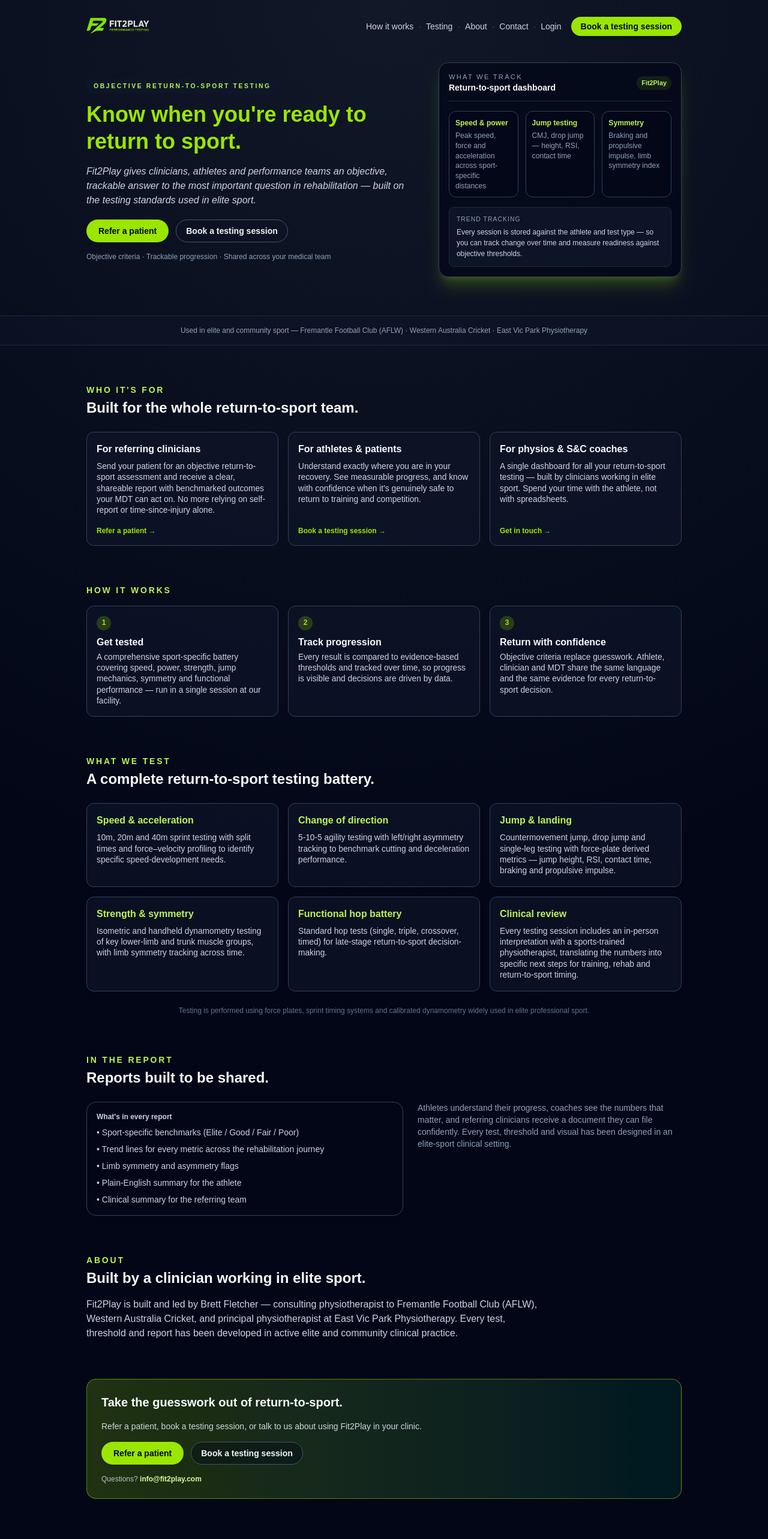
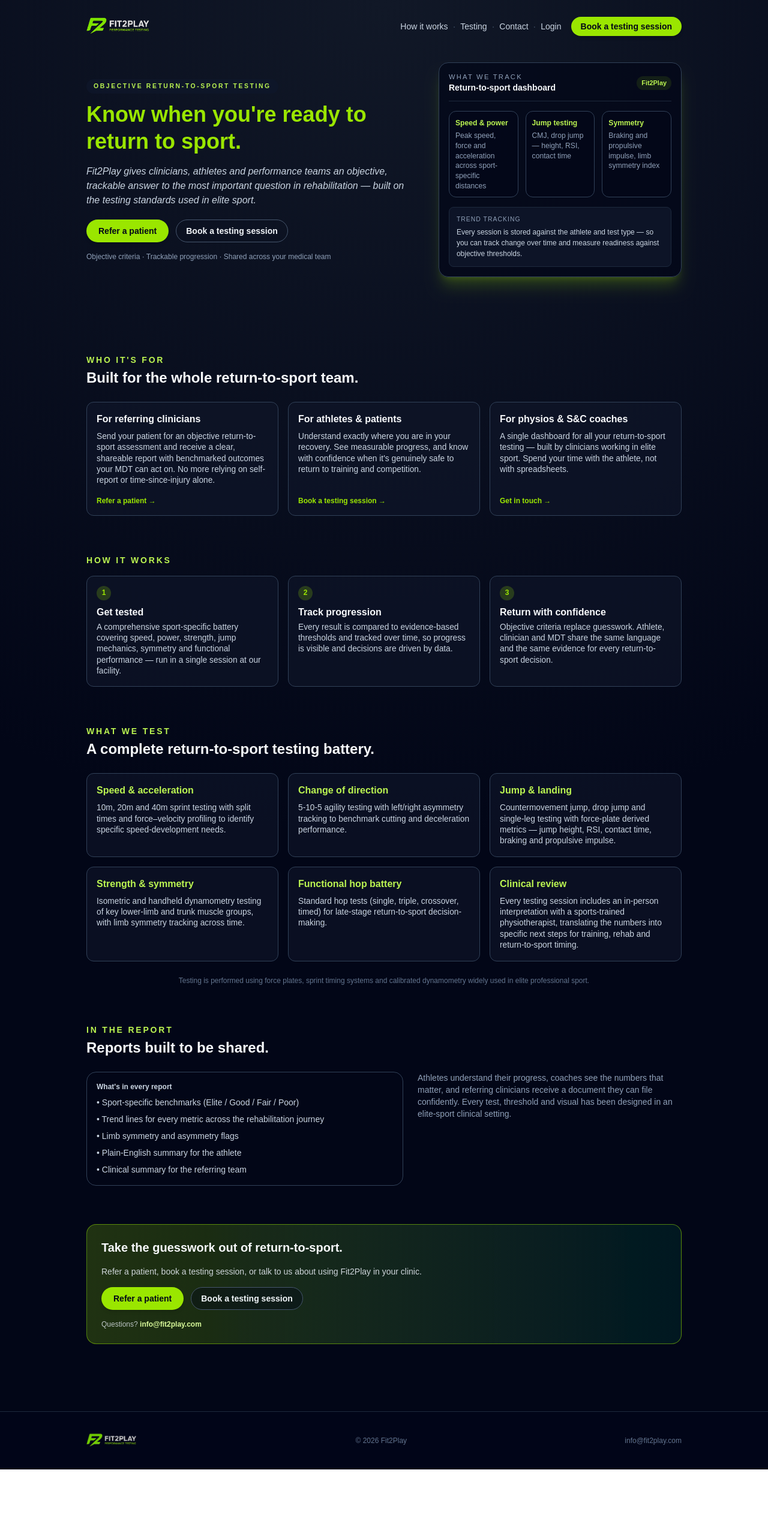
Before and after one commit to brettcolinfletcher-cmyk/fit2play, a Next.js app: page / in a window 1280 px wide. Shown: the top 2566 px of the page at 60% size. After the commit the page ends 2450 px from the top, so only its background shows below. Built offline with nearby package versions, Linux system fonts and the light colour scheme.

Commit message:
homepage: remove trust strip and About section pending team bios

```diff
--- a/app/page.tsx
+++ b/app/page.tsx
@@ -39,12 +39,6 @@ export default function HomePage() {
           </span>
           <a href="#testing" className="hover:text-lime-400">
             Testing
-          </a>
-          <span className="text-slate-600" aria-hidden>
-            ·
-          </span>
-          <a href="#about" className="hover:text-lime-400">
-            About
           </a>
           <span className="text-slate-600" aria-hidden>
             ·
@@ -96,9 +90,6 @@ export default function HomePage() {
             </a>
             <a href="#testing" className="hover:text-lime-400" onClick={closeMenu}>
               Testing
-            </a>
-            <a href="#about" className="hover:text-lime-400" onClick={closeMenu}>
-              About
             </a>
             <a href="#contact" className="hover:text-lime-400" onClick={closeMenu}>
               Contact
@@ -175,13 +166,6 @@ export default function HomePage() {
               <p>Every session is stored against the athlete and test type — so you can track change over time and measure readiness against objective thresholds.</p>
             </div>
           </div>
-        </section>
-
-        <section className="w-screen relative left-1/2 right-1/2 -ml-[50vw] -mr-[50vw] border-y border-slate-800 bg-slate-900/40 py-4">
-          {/* TODO: replace with logo row when assets available */}
-          <p className="mx-auto max-w-5xl px-4 text-center text-xs text-slate-400">
-            Used in elite and community sport — Fremantle Football Club (AFLW) · Western Australia Cricket · East Vic Park Physiotherapy
-          </p>
         </section>
 
         <section id="who" className="scroll-mt-24 pb-16 pt-16">
@@ -292,16 +276,6 @@ export default function HomePage() {
           </div>
         </section>
 
-        <section id="about" className="scroll-mt-24 pb-16">
-          <h2 className="mb-1 text-sm font-semibold uppercase tracking-[0.2em] text-lime-300">About</h2>
-          <h3 className="mb-4 text-xl font-semibold text-slate-50 md:text-2xl">
-            Built by a clinician working in elite sport.
-          </h3>
-          <p className="max-w-3xl text-sm text-slate-300 md:text-base">
-            Fit2Play is built and led by Brett Fletcher — consulting physiotherapist to Fremantle Football Club (AFLW), Western Australia Cricket, and principal physiotherapist at East Vic Park Physiotherapy. Every test, threshold and report has been developed in active elite and community clinical practice.
-          </p>
-        </section>
-
         <section id="contact" className="scroll-mt-24 pb-8">
           <div className="flex flex-col gap-4 rounded-2xl border border-lime-400/50 bg-gradient-to-r from-lime-400/20 to-emerald-500/10 px-5 py-6 text-sm text-slate-50 md:px-6">
             <h3 className="text-lg font-semibold md:text-xl">
```
